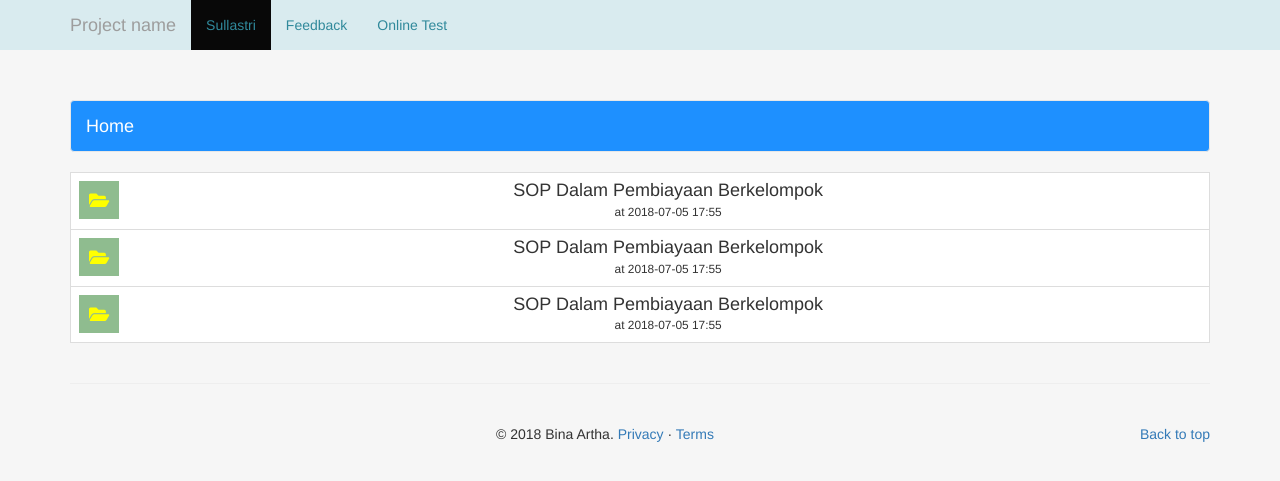
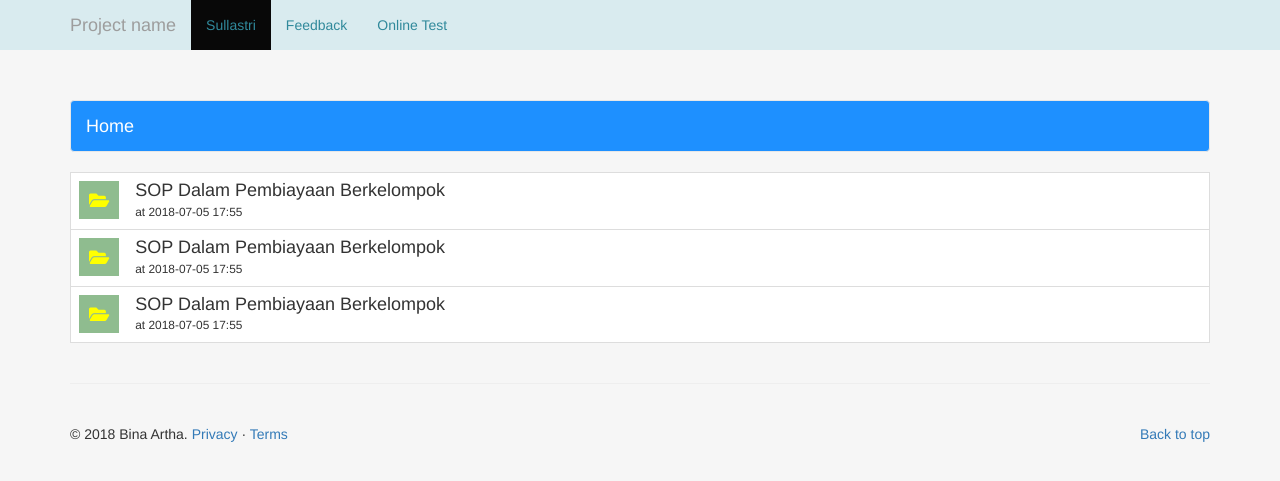
Before and after one commit to kemtol/Bina-Artha, a Jekyll site: the page built from laman/dashboard.md, in a window 1280 px wide. Shown: the top 481 px of the page. Built offline with Jekyll 4.4.1, drawn with Linux system fonts in a browser that asks for light colours; nearby versions of some CDN libraries.

Commit message:
Update admin.html

```diff
--- a/_layouts/admin.html
+++ b/_layouts/admin.html
@@ -46,7 +46,7 @@
       </div>
     </nav>
 
-    <div class="container text-center" id="section--document">
+    <div class="container" id="section--document">
 
       <nav class="doc-path navbar navbar-default">
         <div class="container-fluid">
```
